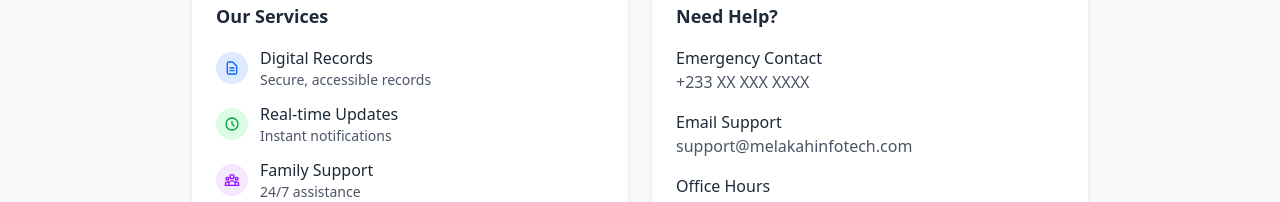
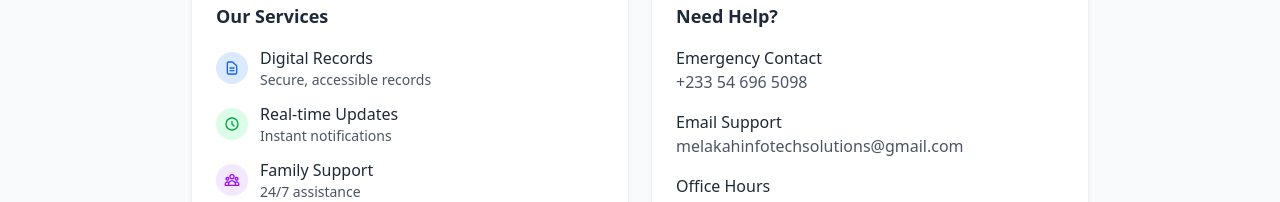
Before and after one commit to Raymondtawiah640/smms, an Angular app: page /mortuary/family-portal in a window 1280 px wide. Shown: the part 396-598 px from the top of the page. Built offline with nearby package versions, Linux system fonts and the light colour scheme; no server answers.

Commit message:
modified

```diff
--- a/src/app/components/family-portal/family-portal.html
+++ b/src/app/components/family-portal/family-portal.html
@@ -200,11 +200,11 @@
         <div class="grid grid-cols-1 md:grid-cols-3 gap-4 text-sm">
           <div>
             <div class="font-medium text-gray-800">Phone</div>
-            <div class="text-gray-600">+233 XX XXX XXXX</div>
+            <div class="text-gray-600">+233546965098</div>
           </div>
           <div>
             <div class="font-medium text-gray-800">Email</div>
-            <div class="text-gray-600">info@melakahinfotech.com</div>
+            <div class="text-gray-600">melakahinfotechsolutions@gmail.com</div>
           </div>
           <div>
             <div class="font-medium text-gray-800">Hours</div>
@@ -273,17 +273,17 @@
         <div class="space-y-4">
           <div>
             <div class="font-medium text-gray-800">Emergency Contact</div>
-            <div class="text-gray-600">+233 XX XXX XXXX</div>
+            <div class="text-gray-600">+233 54 696 5098</div>
           </div>
           <div>
             <div class="font-medium text-gray-800">Email Support</div>
-            <div class="text-gray-600">support@melakahinfotech.com</div>
+            <div class="text-gray-600">melakahinfotechsolutions@gmail.com</div>
           </div>
           <div>
             <div class="font-medium text-gray-800">Office Hours</div>
             <div class="text-gray-600">Monday - Sunday: 24/7</div>
           </div>
-          <button class="w-full bg-blue-600 hover:bg-blue-700 text-white py-2 px-4 rounded-md font-medium mt-4 cursor-pointer">
+          <button onclick="window.location.href='tel:+233546965098'" class="w-full bg-blue-600 hover:bg-blue-700 text-white py-2 px-4 rounded-md font-medium mt-4 cursor-pointer">
             Contact Support
           </button>
         </div>
```
